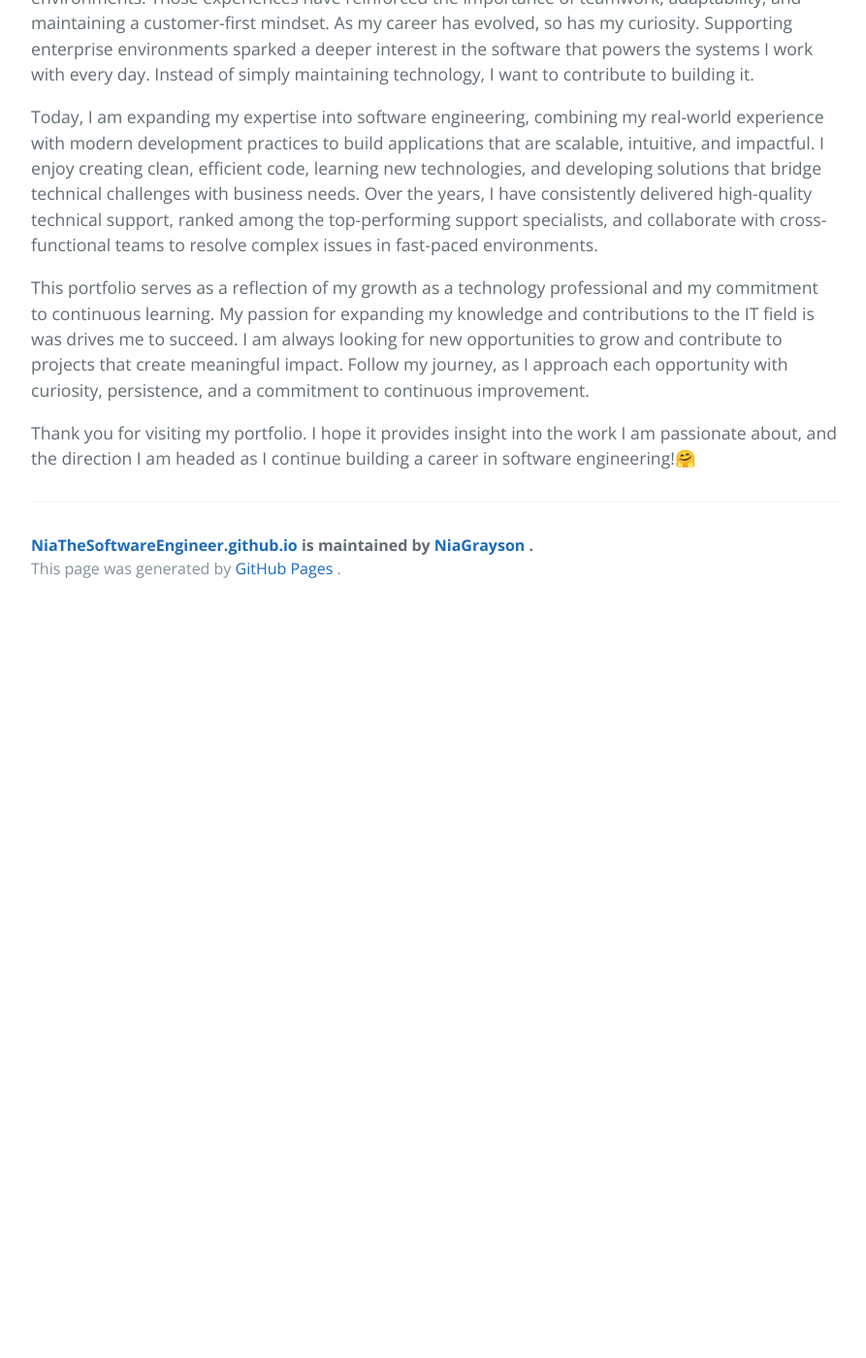
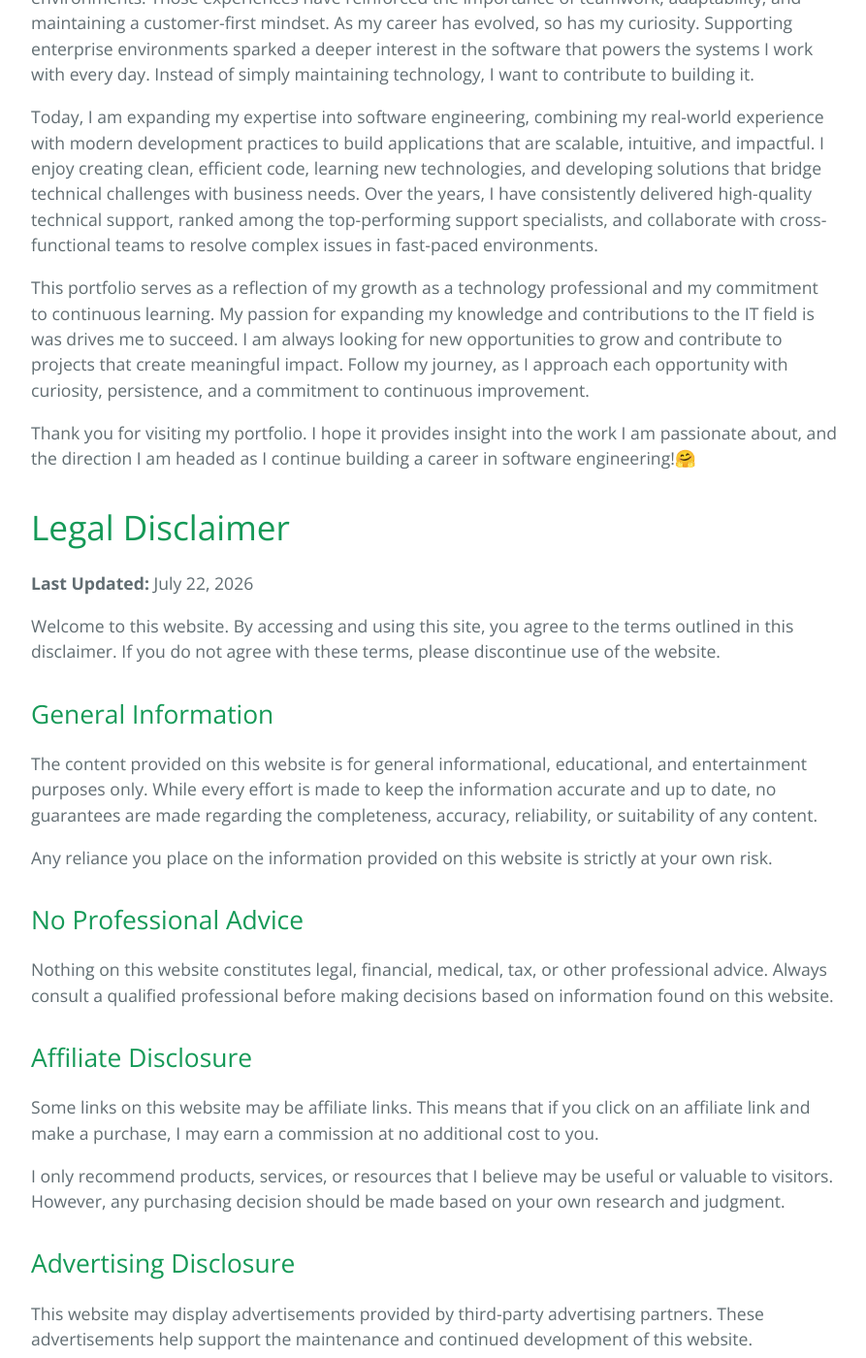
Before and after one commit to NiaGrayson/NiaTheSoftwareEngineer.github.io, a Jekyll site: the page built from About.md, in a window 1280 px wide and 1400 px high, scrolled down 904 px. Shown: the whole window at 97% size, without its empty margins (192-1085 px from the left). Built offline with Jekyll 4.4.1, drawn with Linux system fonts in a browser that asks for light colours; before the commit the page ends 1534 px from its top, so only the background shows below that; some of the changed text lies outside the part shown.

Commit message:
About
Added legal disclaimer section with general information, no professional advice, affiliate disclosure, advertising disclosure, external links, limitation of liability, intellectual property, changes to the disclaimer, and contact information.

```diff
--- a/About.md
+++ b/About.md
@@ -17,3 +17,56 @@ description:
   This portfolio serves as a reflection of my growth as a technology professional and my commitment to continuous learning. My passion for expanding my knowledge and contributions to the IT field is was drives me to succeed. I am always looking for new opportunities to grow and contribute to projects that create meaningful impact. Follow my journey, as I approach each opportunity with curiosity, persistence, and a commitment to continuous improvement.
 
 Thank you for visiting my portfolio. I hope it provides insight into the work I am passionate about, and the direction I am headed as I continue building a career in software engineering!🤗
+
+
+# Legal Disclaimer
+
+**Last Updated:** July 22, 2026
+
+Welcome to this website. By accessing and using this site, you agree to the terms outlined in this disclaimer. If you do not agree with these terms, please discontinue use of the website.
+
+## General Information
+
+The content provided on this website is for general informational, educational, and entertainment purposes only. While every effort is made to keep the information accurate and up to date, no guarantees are made regarding the completeness, accuracy, reliability, or suitability of any content.
+
+Any reliance you place on the information provided on this website is strictly at your own risk.
+
+## No Professional Advice
+
+Nothing on this website constitutes legal, financial, medical, tax, or other professional advice. Always consult a qualified professional before making decisions based on information found on this website.
+
+## Affiliate Disclosure
+
+Some links on this website may be affiliate links. This means that if you click on an affiliate link and make a purchase, I may earn a commission at no additional cost to you.
+
+I only recommend products, services, or resources that I believe may be useful or valuable to visitors. However, any purchasing decision should be made based on your own research and judgment.
+
+## Advertising Disclosure
+
+This website may display advertisements provided by third-party advertising partners. These advertisements help support the maintenance and continued development of this website.
+
+I do not necessarily endorse the products or services advertised, and I am not responsible for the content, claims, or practices of third-party advertisers.
+
+## External Links
+
+This website may contain links to external websites for your convenience. I have no control over the nature, content, security, or availability of those websites and assume no responsibility for any information, products, services, or practices found on them.
+
+Visiting external websites is done at your own discretion and subject to their respective terms and privacy policies.
+
+## Limitation of Liability
+
+To the fullest extent permitted by applicable law, I shall not be liable for any direct, indirect, incidental, consequential, special, or punitive damages arising from or related to your use of this website or any information, products, or services referenced herein.
+
+## Intellectual Property
+
+Unless otherwise stated, the content on this website—including text, graphics, original code, designs, and other original materials—is the property of the website owner and is protected by applicable intellectual property laws.
+
+Open-source software, third-party libraries, trademarks, logos, and other materials remain the property of their respective owners and are used in accordance with their applicable licenses or permissions.
+
+## Changes to This Disclaimer
+
+I reserve the right to update, modify, or replace this disclaimer at any time without prior notice. Changes become effective immediately upon publication on this page. Continued use of the website constitutes acceptance of the revised disclaimer.
+
+## Contact
+
+If you have questions regarding this disclaimer, please contact me through the contact information provided elsewhere on this website or through my GitHub profile.
```
